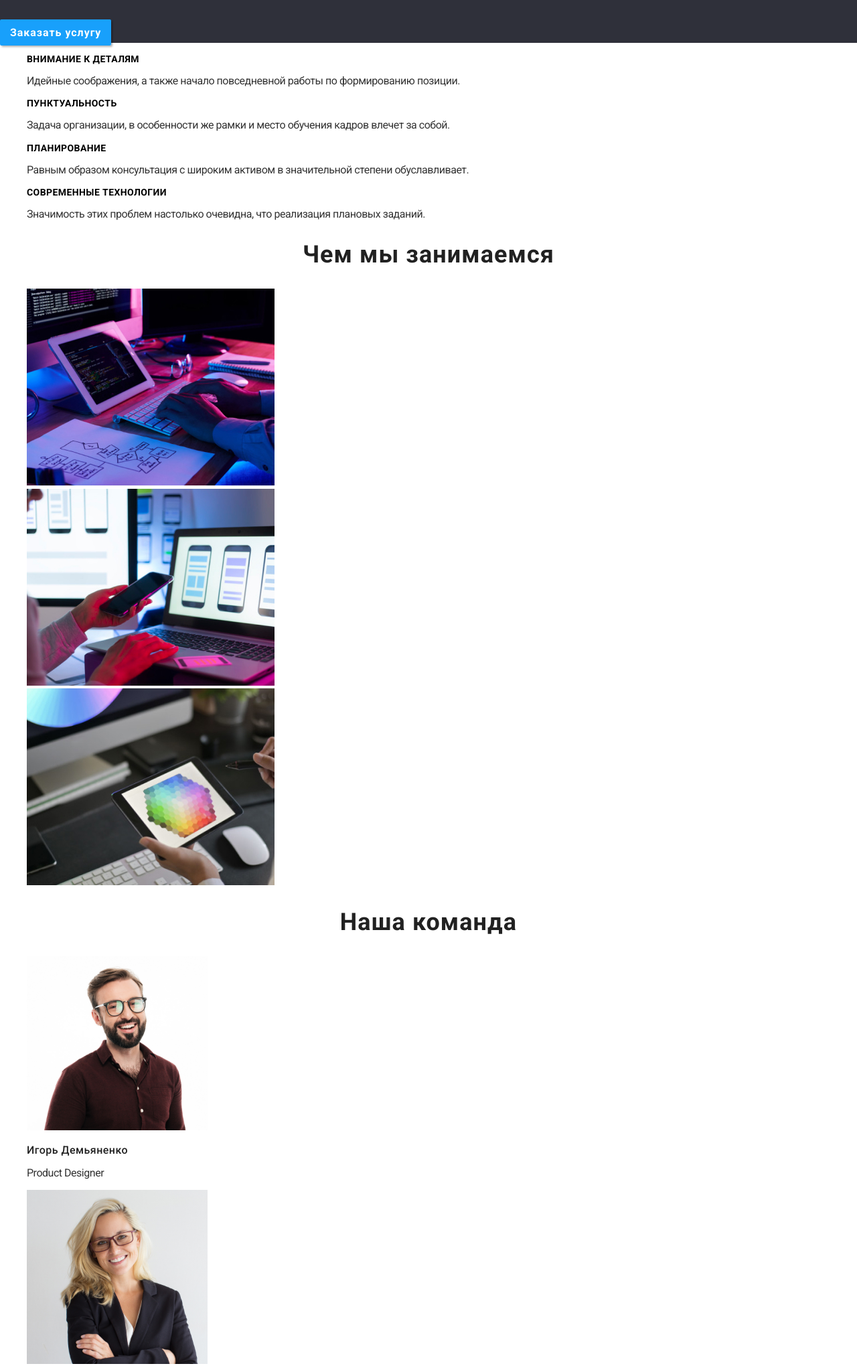
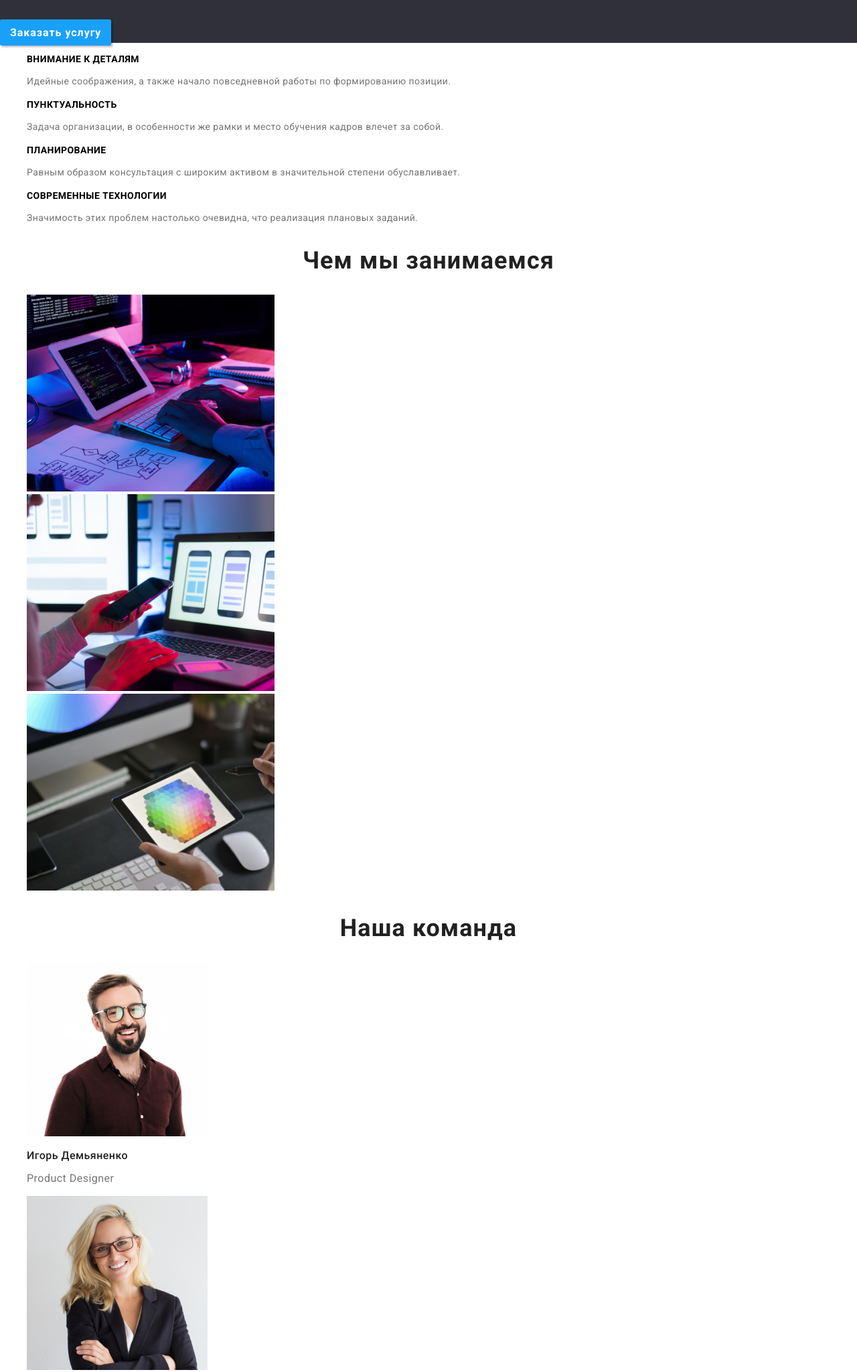
Before and after one commit to AndriiDorohov/goit-markup-hw-02, a plain HTML site: page index.html in a window 1280 px wide. Shown: the part 254-2303 px from the top of the page at 67% size. Drawn offline with nearby package versions, Linux system fonts and the light colour scheme.

Commit message:
Update index.html

```diff
--- a/index.html
+++ b/index.html
@@ -5,7 +5,7 @@
     <meta name="viewport" content="width=device-width, initial-scale=1.0" />
     <title>Студия</title>
     <link
-      href="https://fonts.googleapis.com/css2?family=Raleway&family=Roboto:wght@400;500;700;900&display=swap"
+      href="https://fonts.googleapis.com/css2?family=Raleway:wght@400;500;700;900&family=Roboto:wght@400;500;700;900&display=swap"
       rel="stylesheet"
     />
     <link
@@ -59,28 +59,28 @@
         <ul class="list">
           <li>
             <h3 class="section-title">ВНИМАНИЕ К ДЕТАЛЯМ</h3>
-            <p>
+            <p class="section-description">
               Идейные соображения, а также начало повседневной работы по
               формированию позиции.
             </p>
           </li>
           <li>
             <h3 class="section-title">ПУНКТУАЛЬНОСТЬ</h3>
-            <p>
+            <p class="section-description">
               Задача организации, в особенности же рамки и место обучения кадров
               влечет за собой.
             </p>
           </li>
           <li>
             <h3 class="section-title">ПЛАНИРОВАНИЕ</h3>
-            <p>
+            <p class="section-description">
               Равным образом консультация с широким активом в значительной
               степени обуславливает.
             </p>
           </li>
           <li>
             <h3 class="section-title">СОВРЕМЕННЫЕ ТЕХНОЛОГИИ</h3>
-            <p>
+            <p class="section-description">
               Значимость этих проблем настолько очевидна, что реализация
               плановых заданий.
             </p>
@@ -134,7 +134,7 @@
               height="260"
             />
             <h3 class="work-list-title2">Игорь Демьяненко</h3>
-            <p lang="en">Product Designer</p>
+            <p lang="en" class="name-description">Product Designer</p>
           </li>
           <li>
             <img
@@ -144,7 +144,7 @@
               height="260"
             />
             <h3 class="work-list-title2">Ольга Репина</h3>
-            <p lang="en">Frontend Developer</p>
+            <p lang="en" class="name-description">Frontend Developer</p>
           </li>
           <li>
             <img
@@ -154,7 +154,7 @@
               height="260"
             />
             <h3 class="work-list-title2">Николай Тарасов</h3>
-            <p lang="en">Marketing</p>
+            <p lang="en" class="name-description">Marketing</p>
           </li>
           <li>
             <img
@@ -164,7 +164,7 @@
               height="260"
             />
             <h3 class="work-list-title2">Михаил Ермаков</h3>
-            <p lang="en">Ui Designer</p>
+            <p lang="en" class="name-description">Ui Designer</p>
           </li>
         </ul>
       </section>
```
